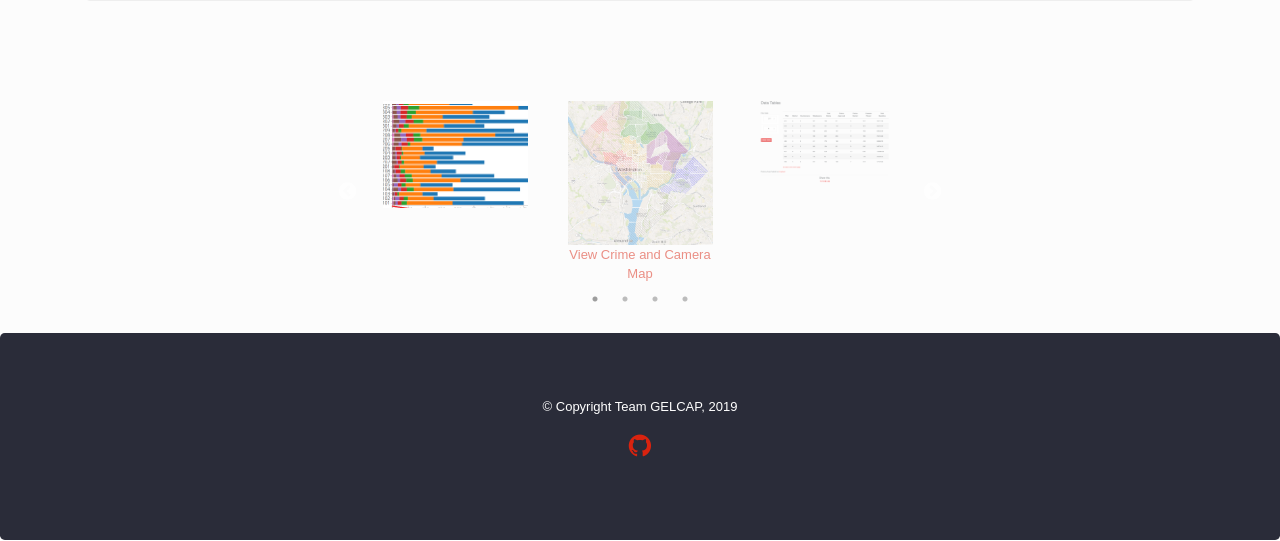
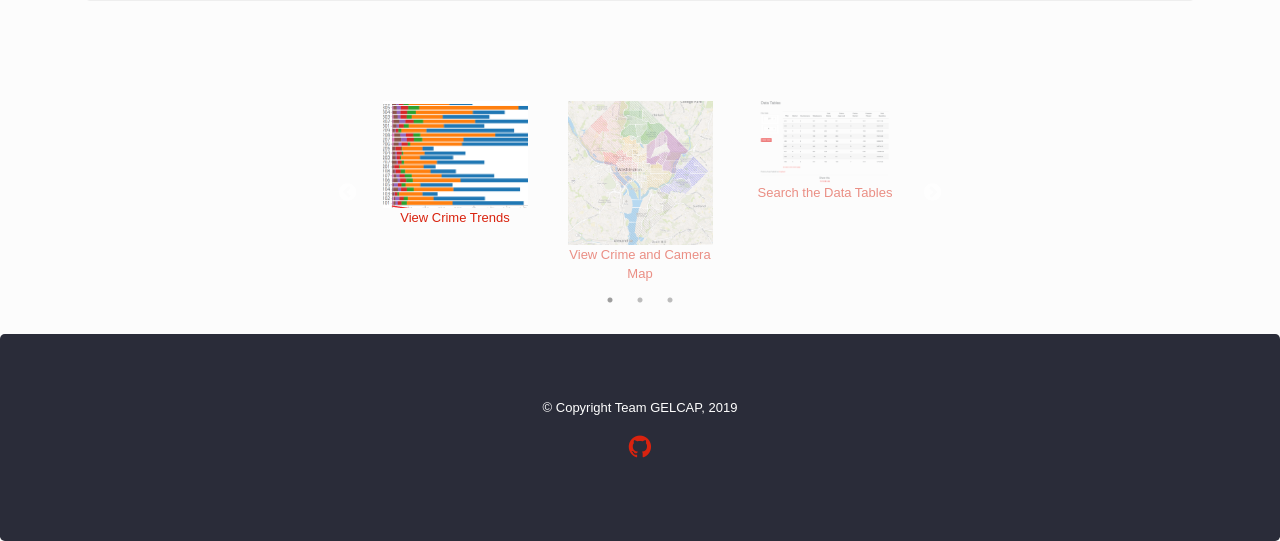
Before and after one commit to dcpatti/dcCrimeCams, a Flask app: page /welcome in a window 1280 px wide. Shown: the part 1003-1544 px from the top of the page. Run offline with Flask 2, Linux system fonts and the light colour scheme; some libraries are stand-ins or nearby versions.

Commit message:
add carousel links

```diff
--- a/dccameras/templates/welcome.html
+++ b/dccameras/templates/welcome.html
@@ -80,33 +80,29 @@
 
             <section class="regular slider">
 		       <div>
-              <a href="/dataviz"><img src="static/images/crimestack.png"></a>
+              <a href="/dataviz"><img src="static/images/crimestack.png">View Crime Trends</a>
 		       </div>
 
 		       <div>
               <a href="/maps"><img src="static/images/map.png"> View Crime and Camera Map</a>
 		       </div>
 		        <div>
-              <a href="/datatable"><img src="static/images/datatables.png"></a>
+              <a href="/datatable"><img src="static/images/datatables.png">Search the Data Tables</a>
 		       </div>
 		       <div>
               <a href="https://flask.palletsprojects.com/en/1.1.x/"><img src="static/images/flask.jpg"></a>
 		       </div>
 		       <div>
-              <a href="http://opendata.dc.gov/"><img src="static/images/dcgov_logo.jpg"></a>
+              <a href="http://opendata.dc.gov/"><img src="static/images/dcgov_logo.jpg">Visit DC Open Data</a>
 		       </div>
 		       <div>
-            <a href="https://ovsjg.dc.gov/page/private-security-camera-rebate-program"><img src="static/images/dcglasses.png"></a>
+            <a href="https://ovsjg.dc.gov/page/private-security-camera-rebate-program"><img src="static/images/dcglasses.png">Learn about the Rebate Program</a>
           </div>
-          <div>
-              <a href="https://mpdc.dc.gov"><img src="static/images/mpd_badge.jpg"></a>
-          </div>
+
            <div>
-		    <a href="https://www.youtube.com/watch?v=7YvAYIJSSZY"><img src="static/images/neighbor.jpg">
+		    <a href="https://www.youtube.com/watch?v=7YvAYIJSSZY"><img src="static/images/neighbor.jpg">Are you being watched? </a>
 		       </div>
-          <div>
-              <a href="https://bootcamp.cps.gwu.edu/data/"><img src="static/images/gwu.gif"></a>
-          </div>
+
 
 		     </section>
 
```
